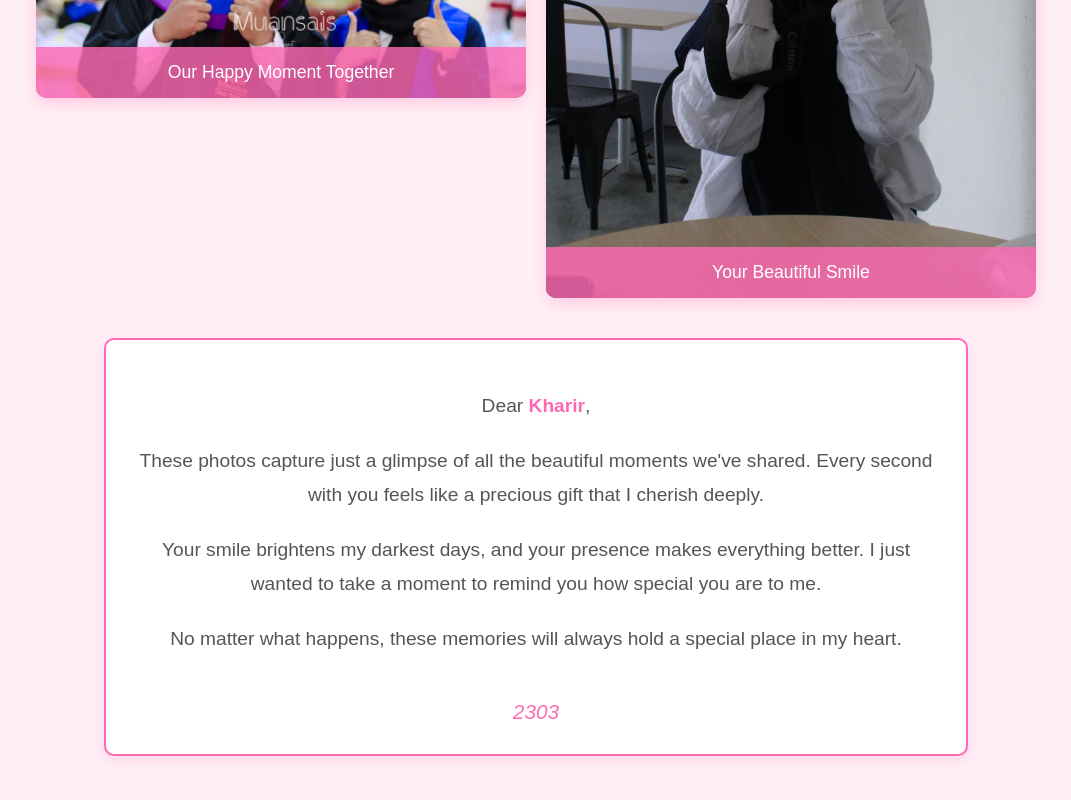
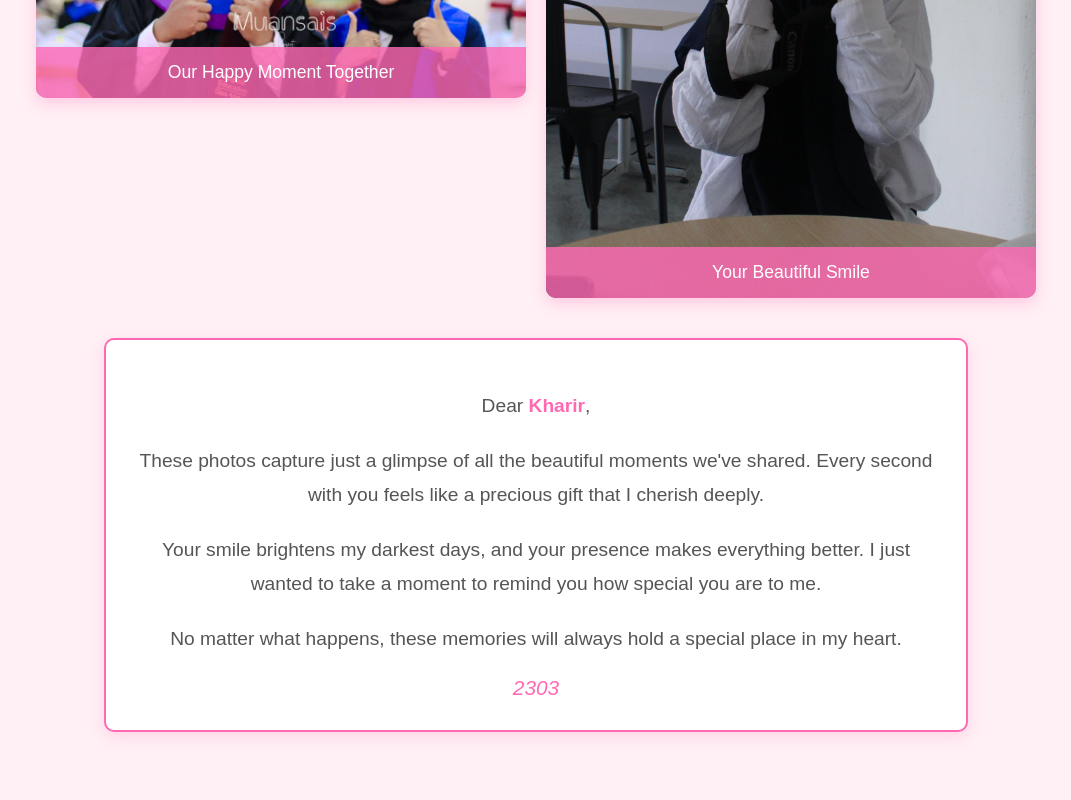
Before and after one commit to eppoteck/HBD-KHARIR, a plain HTML site: page page4.html in a window 1280 px wide. Shown: the part 424-1224 px from the top of the page, without its empty margins (104-1175 px from the left). Drawn offline with Linux system fonts and the light colour scheme.

Commit message:
Update page4.html

```diff
--- a/page4.html
+++ b/page4.html
@@ -140,7 +140,7 @@
             <p>These photos capture just a glimpse of all the beautiful moments we've shared. Every second with you feels like a precious gift that I cherish deeply.</p>
             <p>Your smile brightens my darkest days, and your presence makes everything better. I just wanted to take a moment to remind you how special you are to me.</p>
             <p>No matter what happens, these memories will always hold a special place in my heart.</p>
-            <div class="signature"><br>2303</div>
+            <div class="signature">2303</div>
         </div>
     </div>
 </body>
```
